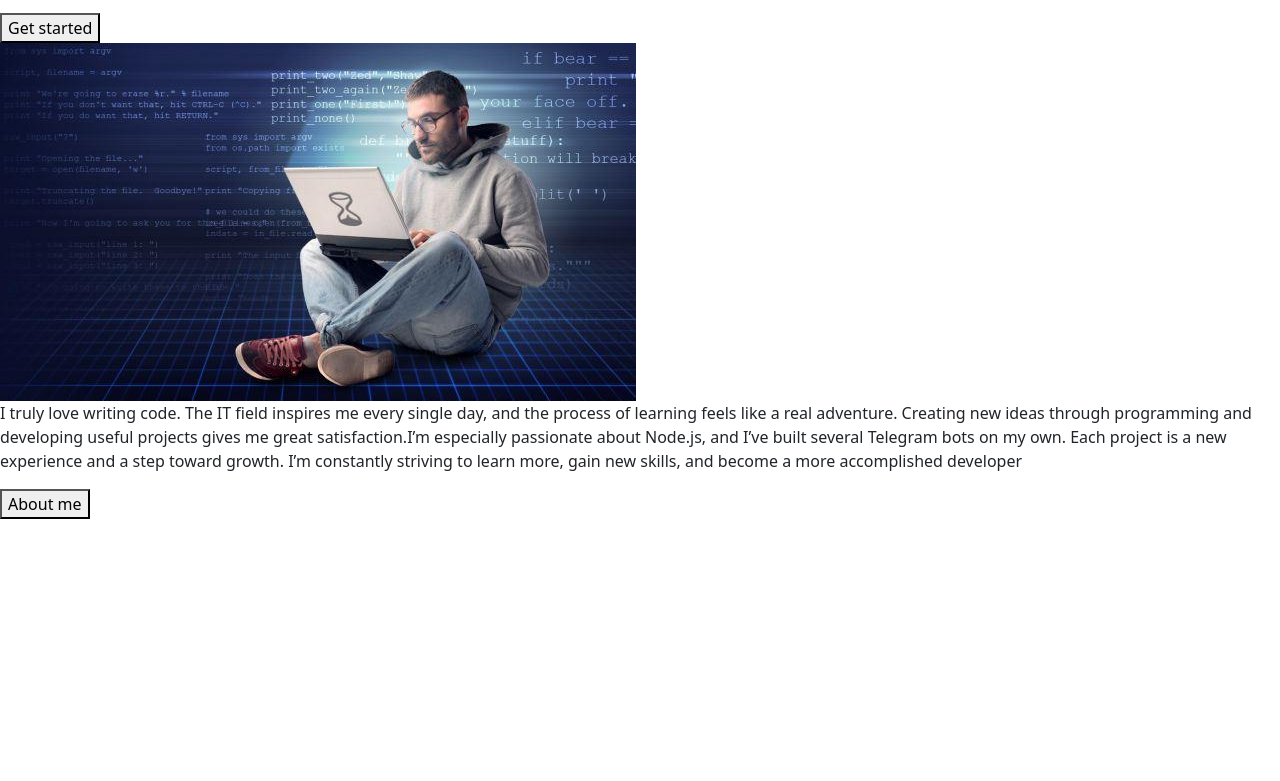
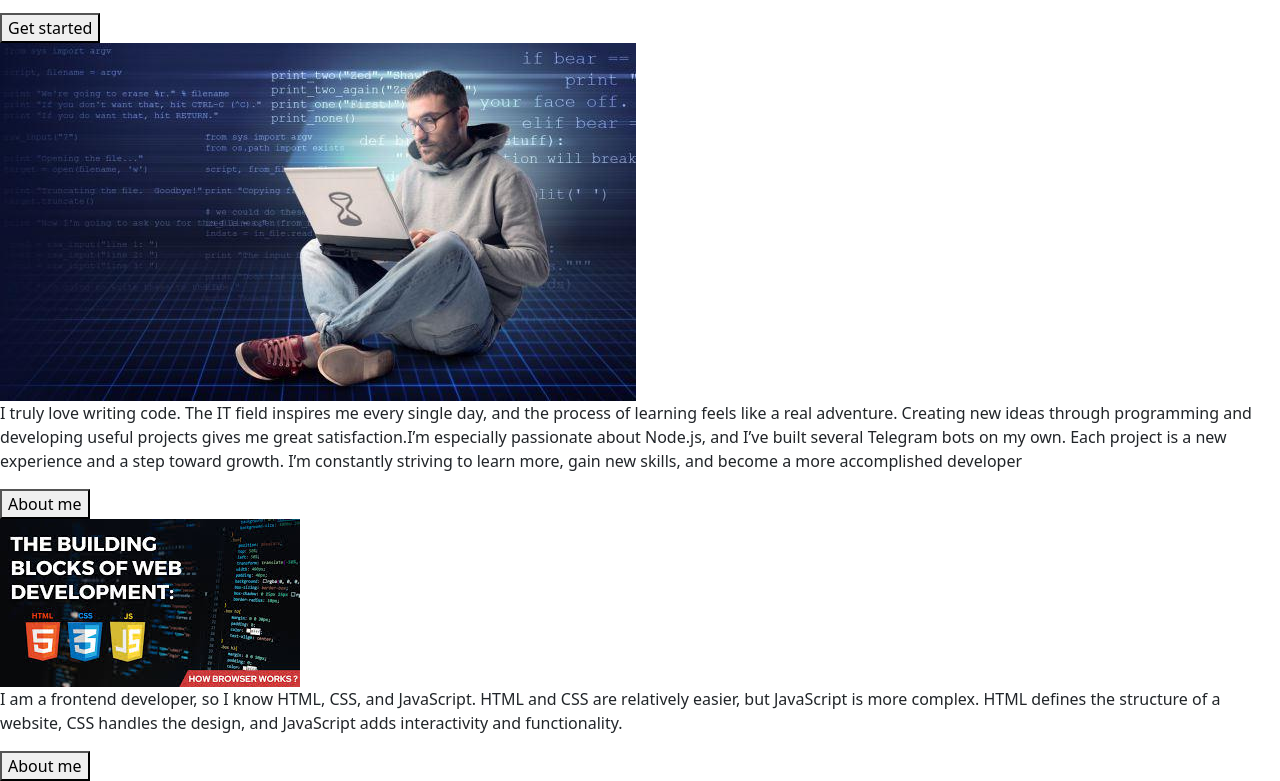
Before and after one commit to raximov0099/PortfolioSaytim, a plain HTML site: page index.html in a window 1280 px wide. Shown: the part 1663-2444 px from the top of the page. Before the commit the page ends 2182 px from the top, so only its background shows below. Drawn offline with nearby package versions, Linux system fonts and the light colour scheme.

Commit message:
sectionni to'ldirdim

```diff
--- a/index.html
+++ b/index.html
@@ -67,7 +67,9 @@
 </section>
 
 <section>
-
+  <img src="./frontend2.jpg" alt="frontendni rasmi" class="rasm3">
+  <p class="matn3">I am a frontend developer, so I know HTML, CSS, and JavaScript. HTML and CSS are relatively easier, but JavaScript is more complex. HTML defines the structure of a website, CSS handles the design, and JavaScript adds interactivity and functionality.</p>
+  <button class="tugma3">About me</button>
 </section>
 
   <script src="https://cdn.jsdelivr.net/npm/bootstrap@5.1.3/dist/js/bootstrap.bundle.min.js" integrity="sha384-ka7Sk0Gln4gmtz2MlQnikT1wXgYsOg+OMhuP+IlRH9sENBO0LRn5q+8nbTov4+1p" crossorigin="anonymous"></script>
```
